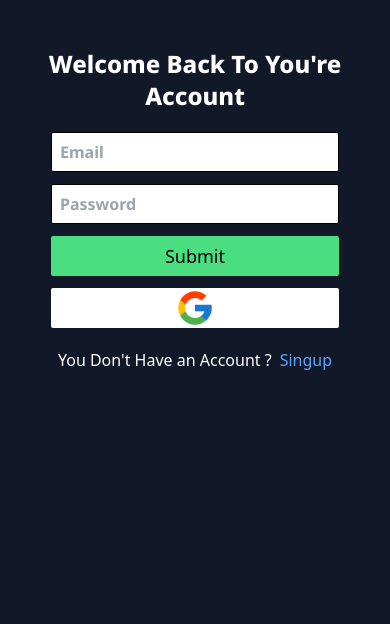
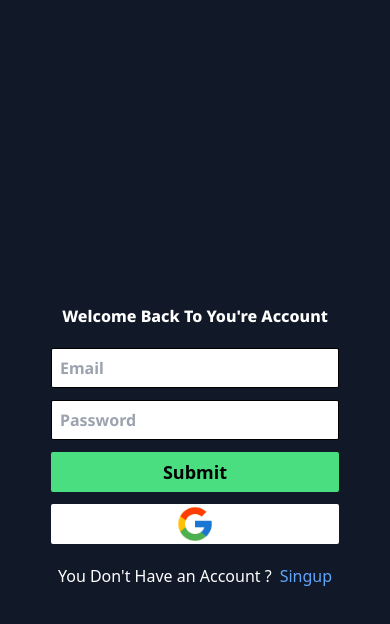
Before and after one commit to Saranraj3/MERN-AI-Chatbot, a React (Vite) app in the folder client/: page /login in a window 390 px wide. Shown: the top 624 px of the page. Built offline with nearby package versions, Linux system fonts and the light colour scheme; a web font is replaced by a local one.

Commit message:
Login and Signup Pages Fully Responsive Design Completed

```diff
--- a/client/src/Pages/Login.jsx
+++ b/client/src/Pages/Login.jsx
@@ -35,8 +35,9 @@ function Login() {
         }
     };
     return (
-        <div className='min-h-screen bg-gray-900'>
-            <h1 className='pt-[3rem] font-Noto font-extrabold text-2xl cursor-pointer text-center text-white'>Welcome Back To You're Account </h1>
+        <div className='overflow-y-hidden min-h-screen bg-gray-900 flex items-center justify-center'>
+            <div>
+                <h1 className='xs:text-xl lg:text-2xl pt-[3rem] font-Noto font-extrabold cursor-pointer text-center text-white'>Welcome Back To You're Account </h1>
                 <form onSubmit={Handlesumbit}>
                     <div className='mt-5 flex justify-center'>
                         <input className='pl-2 cursor-pointer font-bold font-Noto rounded-sm outline-none border-black h-[2.5rem] w-[18rem] border' type="email" placeholder='Email' id='Email' required onChange={Handlechange} />
@@ -45,11 +46,11 @@ function Login() {
                         <input className='pl-2 cursor-pointer font-bold font-Noto rounded-sm outline-none border-black h-[2.5rem] w-[18rem] border' type="password" placeholder='Password' id='Password' required onChange={Handlechange} />
                     </div>
                     <div className='mt-3 flex justify-center'>
-                    <button disabled={loading} type='submit' className='h-[2.5rem] w-[18rem] text-lg hover:opacity-80 rounded-sm bg-green-400'>{loading ? 'Loading...' : 'Submit'}</button>
+                        <button disabled={loading} type='submit' className='h-[2.5rem] w-[18rem] font-bold text-lg hover:opacity-80 rounded-sm bg-green-400'>{loading ? 'Loading...' : 'Submit'}</button>
                     </div>
                     <div className='mt-3 flex justify-center'>
                         <img className='cursor-pointer absolute size-[2.5rem]' src={googlelogo} alt="" />
-                    <button type='submit' className='h-[2.5rem] w-[18rem] text-lg rounded-sm bg-white'></button>
+                        <button type='submit' className='h-[2.5rem] w-[18rem] rounded-sm bg-white'></button>
                     </div>
                     <div className='mt-2 font-bold flex justify-center text-red-500'>
                         <p>{error && 'Something Went Wrong'}</p>
@@ -57,6 +58,7 @@ function Login() {
                     <span className='mt-3 flex justify-center'><p className='cursor-pointer text-white'>You Don't Have an Account ?</p><Link to='/signup' className='ml-2 cursor-pointer text-blue-400'> Singup</Link></span>
                 </form>
             </div>
+        </div>
     )
 }
 
--- a/client/src/Pages/Signup.jsx
+++ b/client/src/Pages/Signup.jsx
@@ -35,8 +35,9 @@ function Signup() {
         }
     };
     return (
-        <div className='min-h-screen  bg-gray-900'>
-            <h1 className='pt-[3rem] font-Noto font-extrabold text-3xl cursor-pointer text-center text-white'>Register You're Account</h1>
+        <div className='overflow-y-hidden min-h-screen bg-gray-900 flex items-center justify-center'>
+            <div>
+                <h1 className='xs:text-2xl lg:text-3xl  pt-[3rem] font-Noto font-extrabold cursor-pointer text-center text-white'>Register You're Account</h1>
                 <form onSubmit={Handlesumbit}>
                     <div className='mt-5 flex justify-center'>
                         <input className='pl-2 cursor-pointer font-bold font-Noto rounded-sm outline-none border-black h-[2.5rem] w-[18rem] border' type="text" placeholder='Name' id='Name' required onChange={Handlechange} />
@@ -48,7 +49,7 @@ function Signup() {
                         <input className='pl-2 cursor-pointer font-bold font-Noto rounded-sm outline-none border-black h-[2.5rem] w-[18rem] border' type="password" placeholder='Password' id='Password' required onChange={Handlechange} />
                     </div>
                     <div className='mt-3 flex justify-center'>
-                    <button disabled={loading} type='submit' className='h-[2.5rem] w-[18rem] text-lg hover:opacity-80 rounded-sm bg-green-400'>{loading ? 'Loading...' : 'Submit'}</button>
+                        <button disabled={loading} type='submit' className='h-[2.5rem] w-[18rem] text-lg font-bold hover:opacity-80 rounded-sm bg-green-400'>{loading ? 'Loading...' : 'Submit'}</button>
                     </div>
                     <div className='mt-2 font-bold flex justify-center text-red-500'>
                         <p>{error && 'Something Went Wrong'}</p>
@@ -56,6 +57,7 @@ function Signup() {
                     <span className='mt-3 flex justify-center'><p className='cursor-pointer text-white'>You Have an Account ?</p><Link to='/login' className='ml-2 cursor-pointer text-blue-400'>Login</Link></span>
                 </form>
             </div>
+        </div>
     )
 }
 
```
Lines whose indentation alone changed are shown as unchanged.
